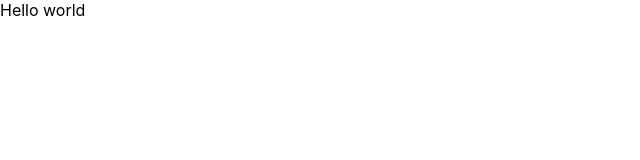
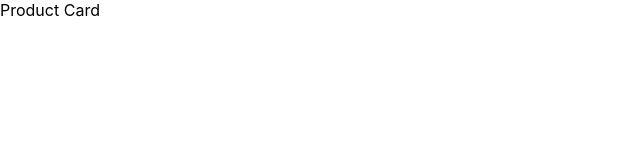
Before and after one commit to pushbosh/react-hw, a React (Create React App) app: page / in a window 1280 px wide. Shown: the top 160 px of the page, without its empty margins (0-640 px from the left). Built offline with nearby package versions, Linux system fonts and the light colour scheme.

Commit message:
Created ProductCard function

```diff
--- a/src/App.js
+++ b/src/App.js
@@ -1,4 +1,5 @@
+import { ProductCard } from "./components/ProductCard";
 function App() {
-  return <div>Hello world</div>
+  return <div><ProductCard/></div>
 }
  export default App;
--- /dev/null
+++ b/src/components/ProductCard/index.jsx
@@ -0,0 +1,5 @@
+export function ProductCard(){
+    return(
+        <div>Product Card</div>
+    );
+}
```
